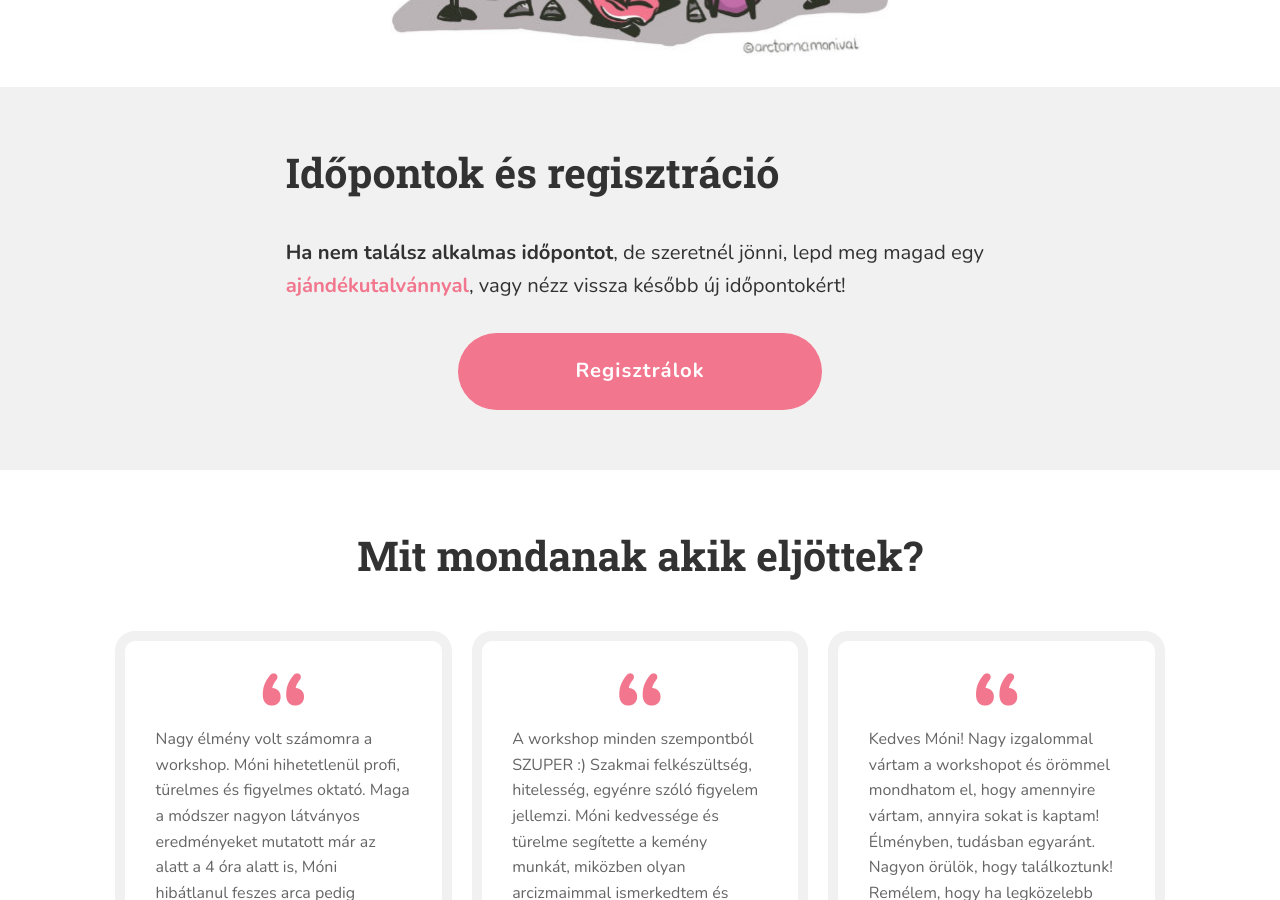
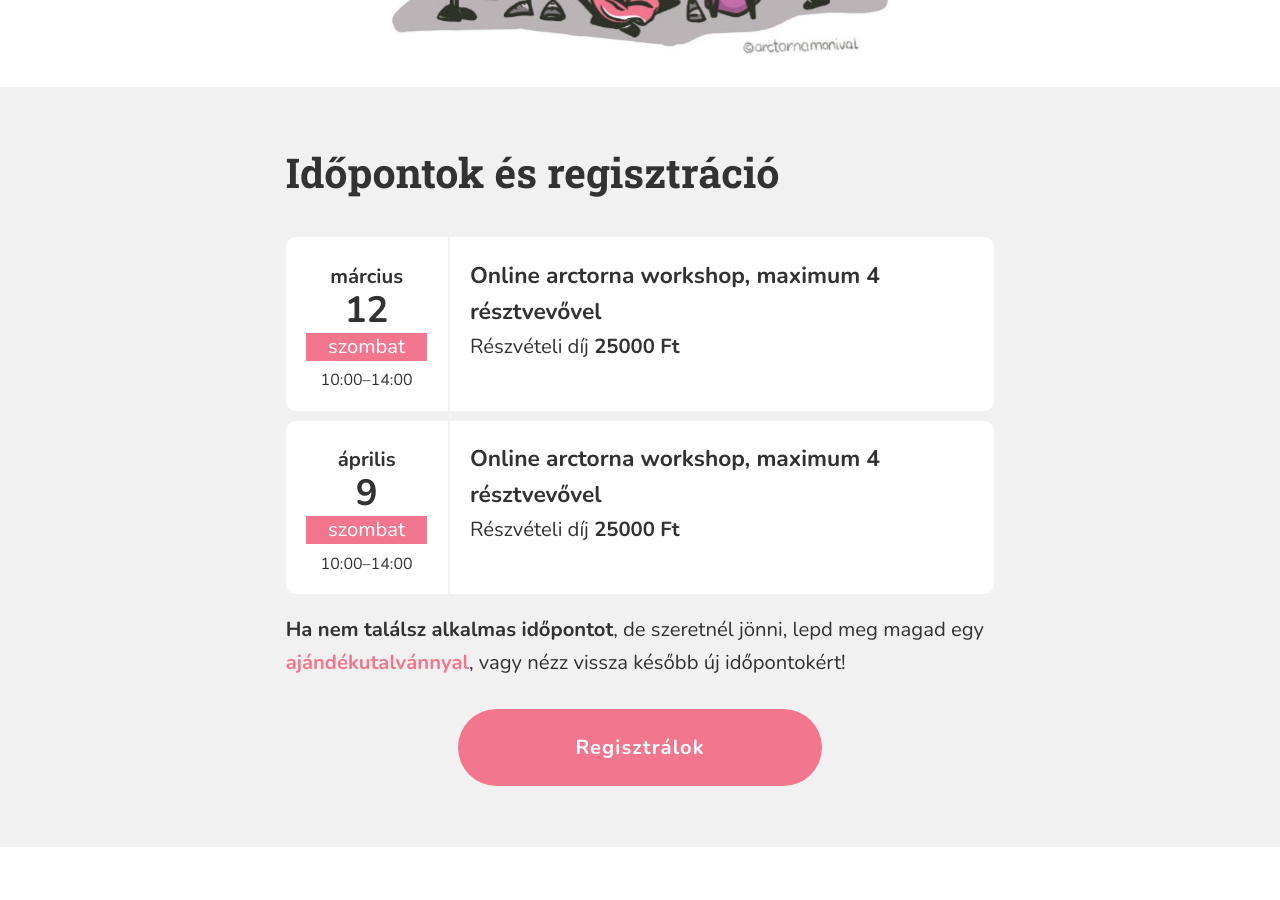
Before and after one commit to monikamudra/arctorna, a Jekyll site: the page built from workshop.md, in a window 1280 px wide and 900 px high, scrolled down 2126 px. Built offline with Jekyll 4.4.1, drawn with Linux system fonts in a browser that asks for light colours.

Commit message:
Events update

```diff
--- a/_data/workshop.yaml
+++ b/_data/workshop.yaml
@@ -35,4 +35,18 @@ events:
     end: "14:00"
     title: Online arctorna workshop, maximum 4 résztvevővel
     price: 25000
+    full: true
+
+  - date: 2022-3-12-T10:00
+    start: "10:00"
+    end: "14:00"
+    title: Online arctorna workshop, maximum 4 résztvevővel
+    price: 25000
     full: false
+
+  - date: 2022-4-9-T10:00
+    start: "10:00"
+    end: "14:00"
+    title: Online arctorna workshop, maximum 4 résztvevővel
+    price: 25000
+    full: false
```
